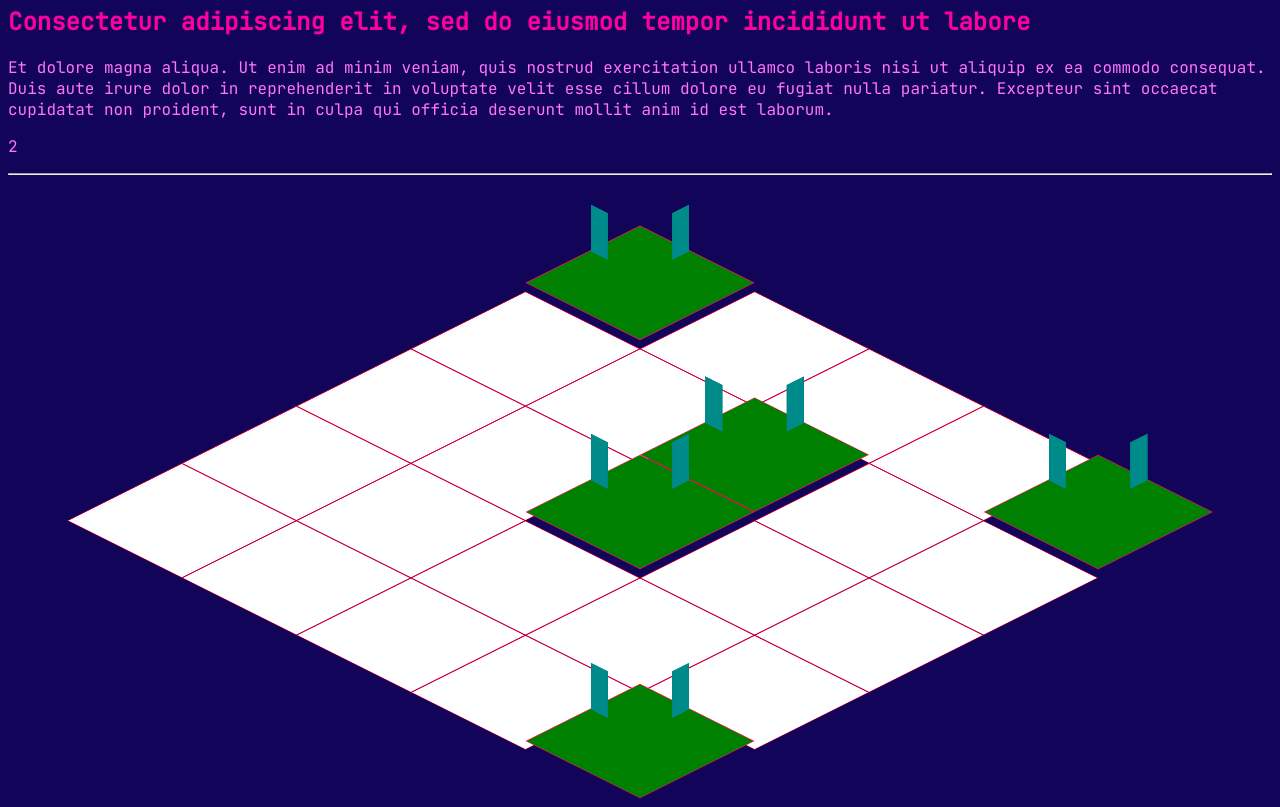
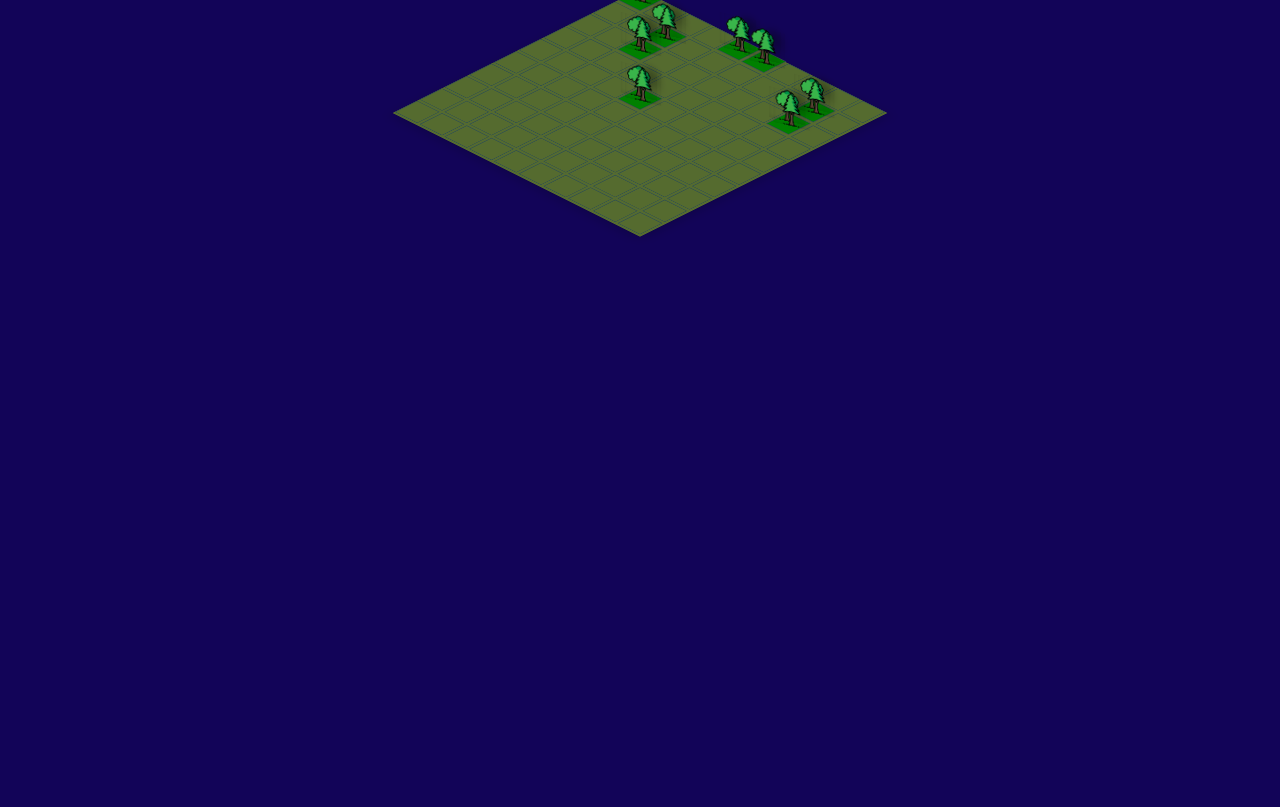
Before and after one commit to chrlzs/isometric, a website with bundled scripts: page public/index.html in a window 1280 px wide. Shown: the part 80-887 px from the top of the page. After the commit the page ends 800 px from the top, so only its background shows below. Built offline with nearby package versions, Linux system fonts and the light colour scheme.

Commit message:
added some tree and grass colors

```diff
--- a/public/css/colors.css
+++ b/public/css/colors.css
@@ -7,4 +7,7 @@
     --pink: #fe75fe;
     --magenta: #ff00a0;
     --salmon: #ff124f;
+
+    --dark-olive-green: #556B2F;
+    --dark-slate-gray: #2F4F4F;
   }
--- a/public/css/main.css
+++ b/public/css/main.css
@@ -25,51 +25,66 @@ body {
 .grid {
   width: 350px; height: 350px;
   display: grid;
-  grid-template-columns: repeat(5, 1fr);
-  grid-template-rows: repeat(5, 1fr);
+  grid-template-columns: repeat(10, 1fr);
+  grid-template-rows: repeat(10, 1fr);
+  background-color: var(--dark-olive-green);
   /* The CSS to get the Isometric Effect */
   transform: rotateX(60deg) rotateZ(45deg);
   transform-style: preserve-3d;
   box-shadow:.25em .25em 1em rgba(0,0,0,.2);
+
 }
 
 .cell {
-  background-color: #fff;
-  border: 1px solid var(--salmon);
-  width: 10em;
-  height: 10em;
+  border: 1px solid var(--dark-slate-gray);
+  background-color: var(--dark-olive-green);
+  width: 30px;
+  height: 30px;
+
 }
 
 
 .cell-solid {
   background:green !important;
-  transform: translateZ(10px);
+  transform: translateZ(1px);
   transform-style: preserve-3d;
 }
 
+
 .cell-solid:before{
-  transform:rotateX(-90deg) translateY(1em);
+  transform:rotateX(-90deg) rotateY(20deg) translateY(0em) translateX(0em);
   box-shadow:inset 0em -.125em .25em rgba(0,0,0,.1);
   content:"";
-  background:darkcyan;
   position: absolute;
   transform-origin: 100% 100%;
   display: block;
-  height: 70px;
-  width: 25px;
+  height: 40px;
+  width: 40px;
+  top: -30px;
+  background-image: url(../img/tree1.svg);
+  background-repeat: no-repeat;
+  background-size: contain;
+  background-position: center center;
+  filter: drop-shadow(10px -2px 5px rgb(0 0 0 / 0.2));
 }
 
+
 .cell-solid:after {
-  transform:rotateY(90deg) translateX(1em);
-  box-shadow:inset -.125em 0em .25em rgba(0,0,0,.1);
+  transform:rotateX(-90deg) rotateY(20deg) translateY(0em) translateX(0em);
+  box-shadow:inset 0em -.125em .25em rgba(0,0,0,.1);
   content:"";
-  background:darkcyan;
   position: absolute;
   transform-origin: 100% 100%;
-  width: 70px;
-  height: 25px;
   display: block;
-
+  height: 36px;
+  width: 40px;
+  top: -30px;
+  left: -10px;
+  background-image: url(../img/tree2.svg);
+  background-repeat: no-repeat;
+  background-size: contain;
+  background-position: center center;
+  filter: drop-shadow(10px -2px 5px rgb(0 0 0 / 0.2));
 }
 
 
--- a/public/index.html
+++ b/public/index.html
@@ -6,18 +6,6 @@
     <script src="/js/main.js" type="module"></script>
   </head>
   <body>
-    <h1>Lorem ipsum dolor sit amet</h1>
-    <h2>
-      Consectetur adipiscing elit, sed do eiusmod tempor incididunt ut labore
-    </h2>
-    <p>
-      Et dolore magna aliqua. Ut enim ad minim veniam, quis nostrud exercitation
-      ullamco laboris nisi ut aliquip ex ea commodo consequat. Duis aute irure
-      dolor in reprehenderit in voluptate velit esse cillum dolore eu fugiat
-      nulla pariatur. Excepteur sint occaecat cupidatat non proident, sunt in
-      culpa qui officia deserunt mollit anim id est laborum.
-    </p>
-    <p><span id="version">0</span></p>
     <hr />
     <div id="stage">
       <div class="grid"></div>
--- a/public/js/main.js
+++ b/public/js/main.js
@@ -9,8 +9,7 @@ class App {
   static gridElement;
 
   static init() {
-    this.updateVersionText();
-    this.grid = new Grid(5, 5);
+    this.grid = new Grid(10, 10);
     this.entity = new Entity(0, 0);
     this.gridElement = document.querySelector('.grid');
     this.createGrid();
@@ -20,8 +19,6 @@ class App {
   static updateVersionText() {
     let ver = new Version();
     let version = ver.getVersion();
-    let span = document.getElementById("version");
-    span.textContent = version;
     this.setPageTitle(version);
   }
 
@@ -38,6 +35,15 @@ class App {
     this.grid.setCell(3, 0, 0);
     this.grid.setCell(4, 0, 1);
     this.grid.setCell(4, 4, 1);
+
+    this.grid.setCell(5, 0, 1);
+    this.grid.setCell(6, 0, 0);
+    this.grid.setCell(7, 0, 0);
+    this.grid.setCell(8, 1, 1);
+    this.grid.setCell(8, 2, 1);
+    this.grid.setCell(9, 0, 0);
+    this.grid.setCell(10, 0, 1);
+    this.grid.setCell(10, 4, 1);
 
     console.log(this.grid.isSolid(this.entity.x, this.entity.y)); // false
 
```
Also changed, not shown: public/img/tree1.svg (added), public/img/tree2.svg (added).
